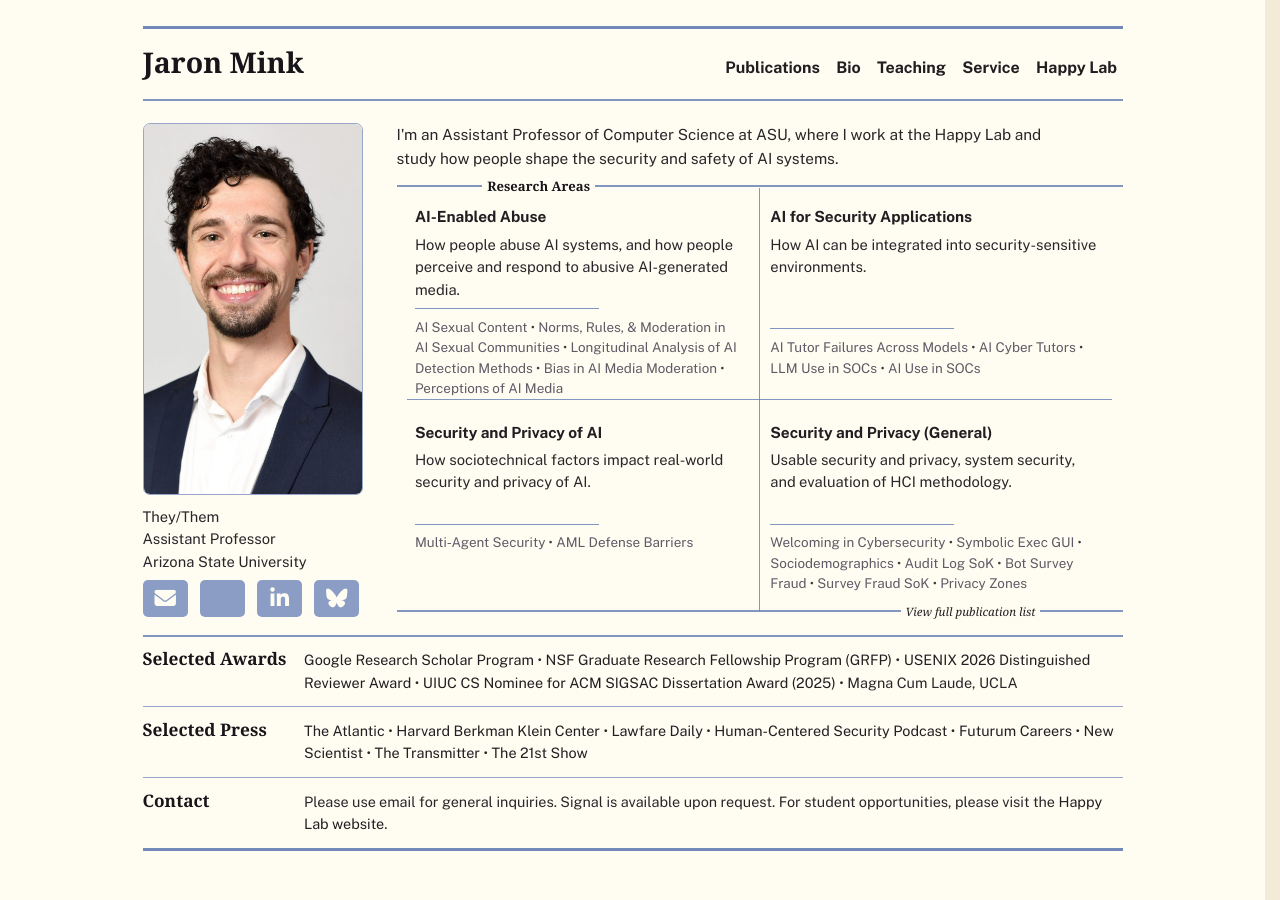
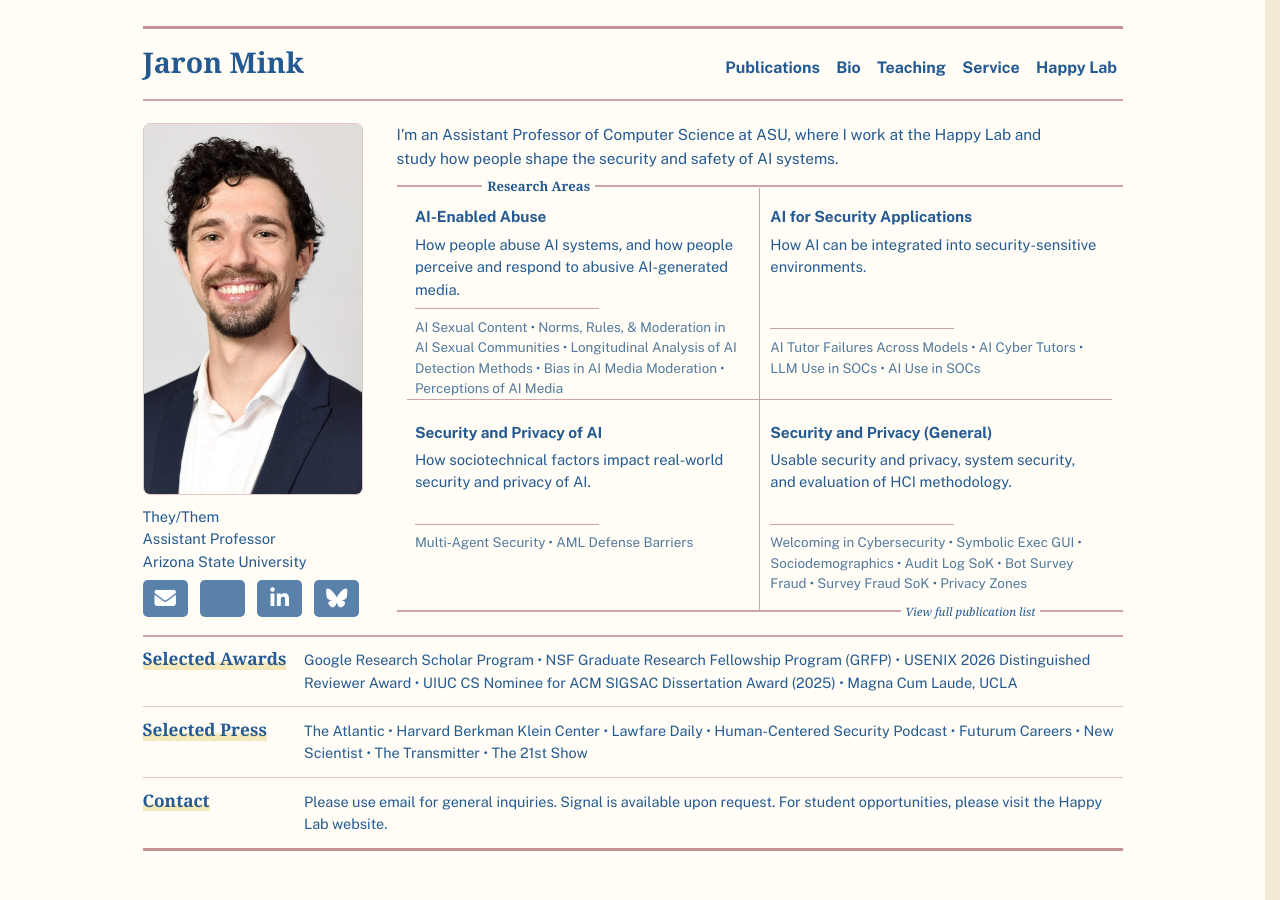
Before and after one commit to JaronMink/personal-website, a Jekyll site: the page built from index.md, in a window 1280 px wide. Built offline with Jekyll 4.4.1, drawn with Linux system fonts in a browser that asks for light colours; some web fonts are replaced.

Commit message:
Refine personal site color hierarchy

```diff
--- a/_sass/minimal-light.scss
+++ b/_sass/minimal-light.scss
@@ -36,7 +36,8 @@
 // - "paper-pencil" = paper-and-pencil combo
 // - "board" = active tan light mode and crisp slate dark mode
 // - "pastel-vase" = warm ivory with cornflower-blue and blush accents
-$palette-choice: "pastel-vase";
+// - "tri-pastel" = restrained blue, red, and yellow accents
+$palette-choice: "tri-pastel";
 $research-board-enabled: false !default;
 
 $palettes: (
@@ -192,6 +193,44 @@ $palettes: (
       map-speck: rgba(220, 228, 236, 0.07)
     )
   ),
+  "tri-pastel": (
+    light: (
+      bg: #fffdf5,
+      surface: #fffefa,
+      text: #245a91,
+      muted: #547a9e,
+      heading: #245a91,
+      link: #245a91,
+      link-hover: #17446f,
+      border: #dcc8c9,
+      accent: #f5e8bb,
+      icon-bg: #245a91,
+      icon-bg-hover: #000000,
+      map-wash: #f8eddb,
+      map-ink: #245a91,
+      map-rule: #b8797f,
+      map-smudge: #b8797f,
+      map-speck: rgba(41, 38, 42, 0.06)
+    ),
+    dark: (
+      bg: #171c23,
+      surface: #202832,
+      text: #c9e0fb,
+      muted: #a5c0df,
+      heading: #c9e0fb,
+      link: #c9e0fb,
+      link-hover: #ffffff,
+      border: #66575e,
+      accent: #4a4435,
+      icon-bg: #426b98,
+      icon-bg-hover: #315885,
+      map-wash: #202731,
+      map-ink: #c9e0fb,
+      map-rule: #a88089,
+      map-smudge: #a88089,
+      map-speck: rgba(220, 228, 236, 0.07)
+    )
+  ),
   "board": (
     light: (
       bg: #f4ead8,
@@ -280,6 +319,14 @@ $palettes: (
   --theme-transition:
     var(--theme-paint-transition),
     var(--theme-text-transition);
+}
+
+@if $palette-choice == "tri-pastel" {
+  :root {
+    --rule-frame-color: color-mix(in srgb, var(--map-rule) 82%, var(--surface));
+    --rule-section-color: color-mix(in srgb, var(--map-rule) 68%, var(--surface));
+    --rule-detail-color: color-mix(in srgb, var(--map-rule) 42%, var(--surface));
+  }
 }
 
 @media (prefers-color-scheme: dark) {
@@ -2401,8 +2448,8 @@ td {
   appearance: none;
   border: 0;
   border-radius: 5px;
-  color: var(--bg);
-  background-color: color-mix(in srgb, var(--rule-frame-color) 82%, var(--surface));
+  color: #fff;
+  background-color: color-mix(in srgb, var(--icon-bg) 76%, var(--surface));
   box-shadow: none;
   text-decoration: none;
   cursor: pointer;
@@ -3091,6 +3138,13 @@ td {
   font-weight: 700;
 }
 
+@if $palette-choice == "tri-pastel" {
+  .home-index-row h2 {
+    width: fit-content;
+    background: linear-gradient(transparent 63%, var(--accent) 63%);
+  }
+}
+
 .home-index-row p {
   margin: 0;
 }
```
